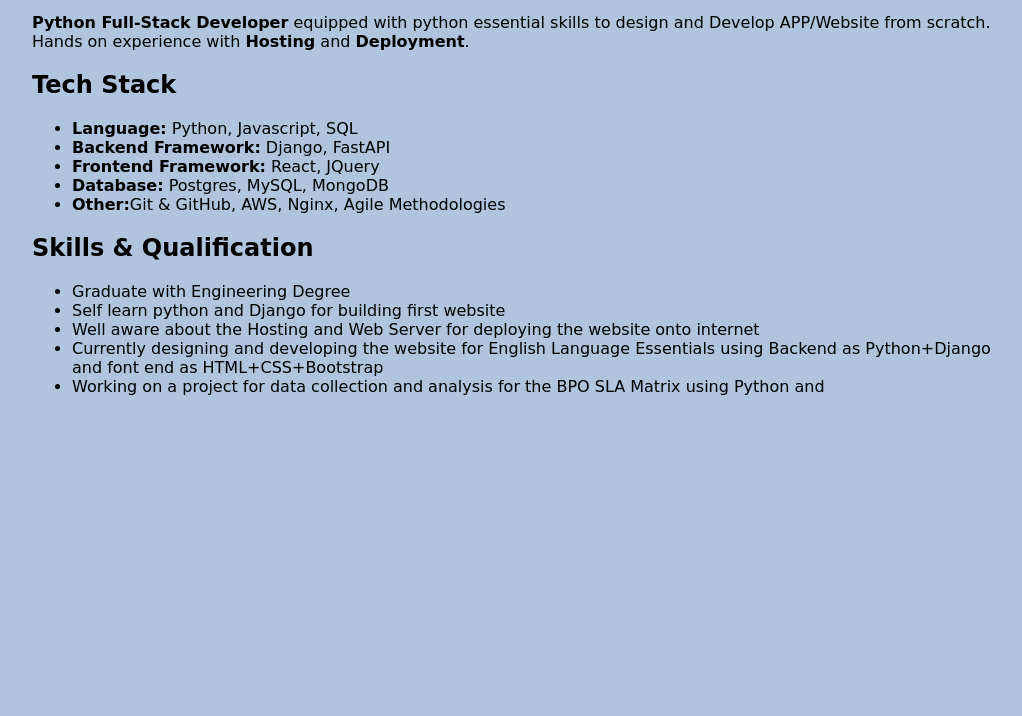
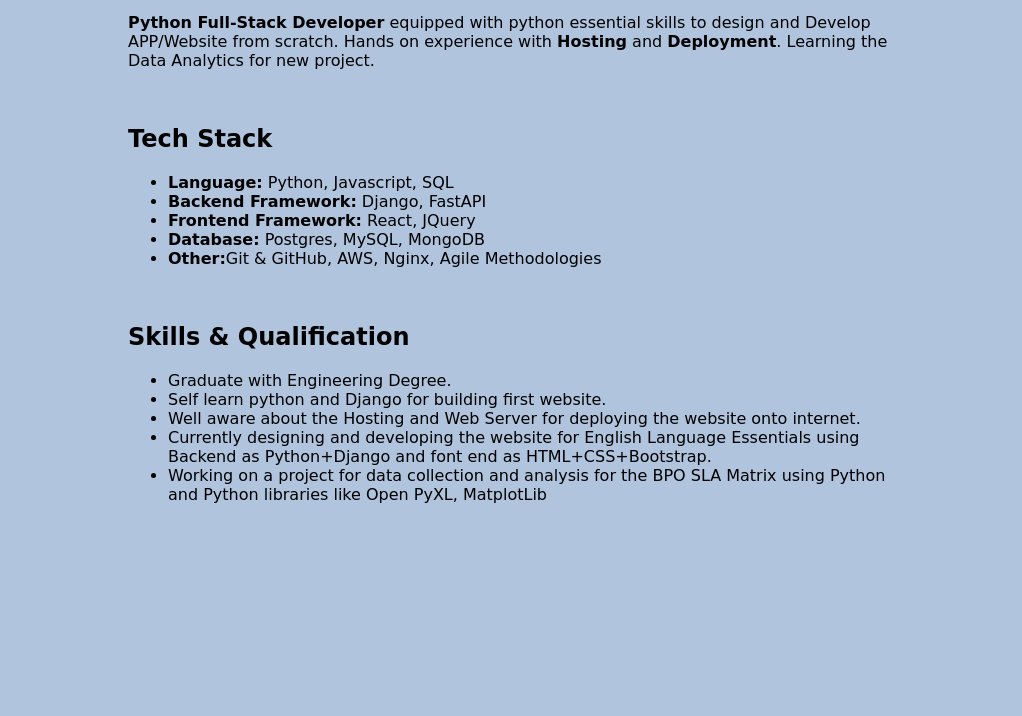
Before and after one commit to Suraj-Atkari/suraj-atkari.github.io, a plain HTML site: page index.html in a window 1280 px wide. Shown: the part 84-800 px from the top of the page, without its empty margins (128-1150 px from the left). Drawn offline with Linux system fonts and the light colour scheme; a web font is replaced by a local one.

Commit message:
Adjusted the width and spell check

```diff
--- a/index.html
+++ b/index.html
@@ -7,6 +7,7 @@
   <link rel="stylesheet" href="styles.css">
   <link rel="preconnect" href="https://fonts.googleapis.com"><link rel="preconnect" href="https://fonts.gstatic.com" crossorigin>
   <link href="https://fonts.googleapis.com/css2?family=Delius&display=swap" rel="stylesheet">
+  <link rel="icon" type="image/x-icon" href="/images/favicon.ico">
   <title>Suraj Atkari</title>
 </head>
 <body>
@@ -16,7 +17,7 @@
           <nav>
               <ul>
                   <li><a href="#">Blog</a></li>
-                  <li><a href="https://www.linkedin.com/in/suraj-atkari-16b63b251/">LinkedIN</a></li>
+                  <li><a href="https://www.linkedin.com/in/suraj-atkari-16b63b251/" target="_blank">LinkedIN</a></li>
                   <li><a href="#">Projects</a></li>
                   <li><a href="#">YouTube</a></li>
               </ul>
@@ -27,9 +28,11 @@
   <section class="resumeline">
     <p> <strong>Python Full-Stack Developer</strong> equipped with python essential
        skills to design and Develop APP/Website from scratch. Hands on experience with
-       <strong>Hosting</strong> and <strong>Deployment</strong>.
+       <strong>Hosting</strong> and <strong>Deployment</strong>. Learning the Data Analytics
+       for new project.
     </p>
   </section>
+  <br>
 
   <section class="tech-stack">
     <h2>Tech Stack</h2>
@@ -41,16 +44,17 @@
           <li><strong>Other:</strong>Git & GitHub, AWS, Nginx, Agile Methodologies</li>
       </ul>
   </section>
-
+  <br>
 <section class="skills-qualifications">
   <h2>Skills & Qualification</h2>
   <ul>
-    <li>Graduate with Engineering Degree</li>
-    <li>Self learn python and Django for building first website</li>
-    <li>Well aware about the Hosting and Web Server for deploying the website onto internet</li>
+    <li>Graduate with Engineering Degree.</li>
+    <li>Self learn python and Django for building first website.</li>
+    <li>Well aware about the Hosting and Web Server for deploying the website onto internet.</li>
     <li>Currently designing and developing the website for English Language Essentials
-      using Backend as Python+Django and font end as HTML+CSS+Bootstrap</li>
-    <li>Working on a project for data collection and analysis for the BPO SLA Matrix using Python and</li>
+      using Backend as Python+Django and font end as HTML+CSS+Bootstrap.</li>
+    <li>Working on a project for data collection and analysis for the BPO SLA Matrix using
+      Python and Python libraries like Open PyXL, MatplotLib</li>
 </ul>
 </section>
 
--- a/styles.css
+++ b/styles.css
@@ -1,5 +1,5 @@
 body {
-  width: 75%;
+  width: 60%;
   margin: auto;
   font-family: 'Delius', cursive;
   background-color: lightsteelblue;
```
